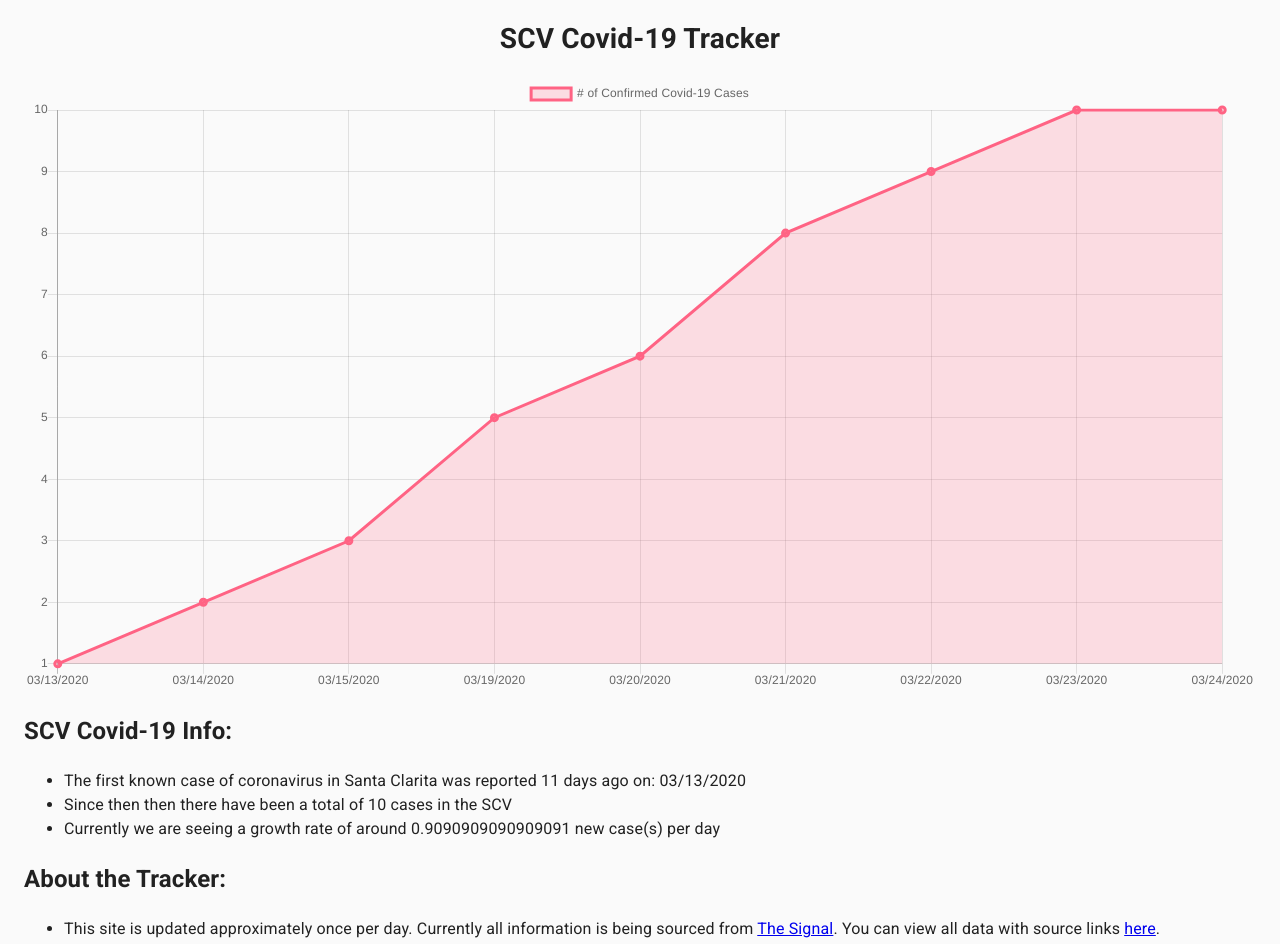
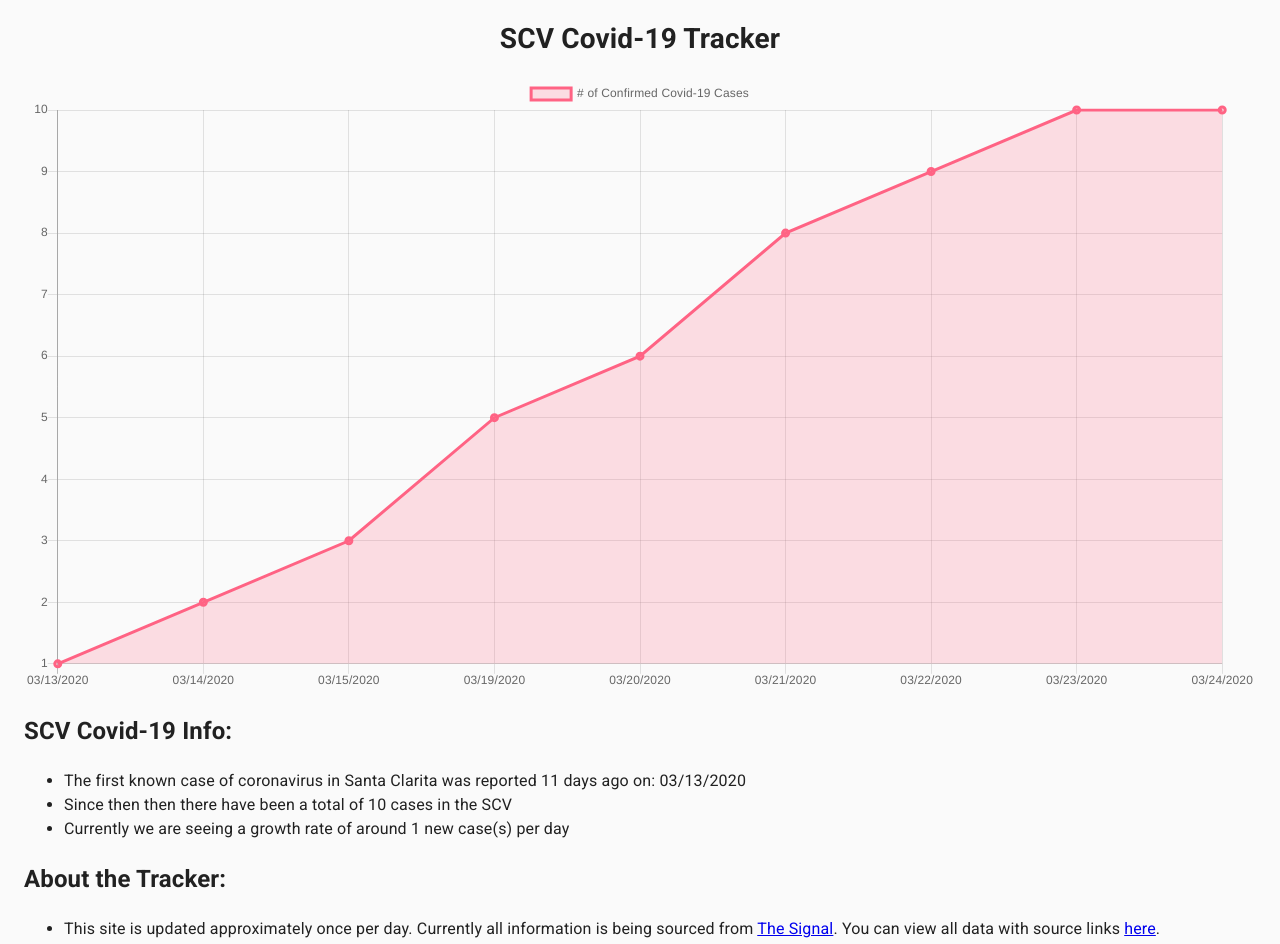
Before and after one commit to MichaelDCooper/scv-covid-tracker, a React (Create React App) app: page / in a window 1280 px wide. Shown: the top 944 px of the page. Built offline with nearby package versions, Linux system fonts and the light colour scheme.

Commit message:
quick math fix

```diff
--- a/src/components/MathInfo.js
+++ b/src/components/MathInfo.js
@@ -16,7 +16,7 @@ const MathInfo = props => {
 
   const getGrowthRate = () => {
     const knownDaysOfGrowth = lastCaseDate.diff(firstCaseDate, 'days');
-    return currentTotalOfCases / knownDaysOfGrowth;
+    return Math.ceil(currentTotalOfCases / knownDaysOfGrowth);
   };
   return (
     <>
```
